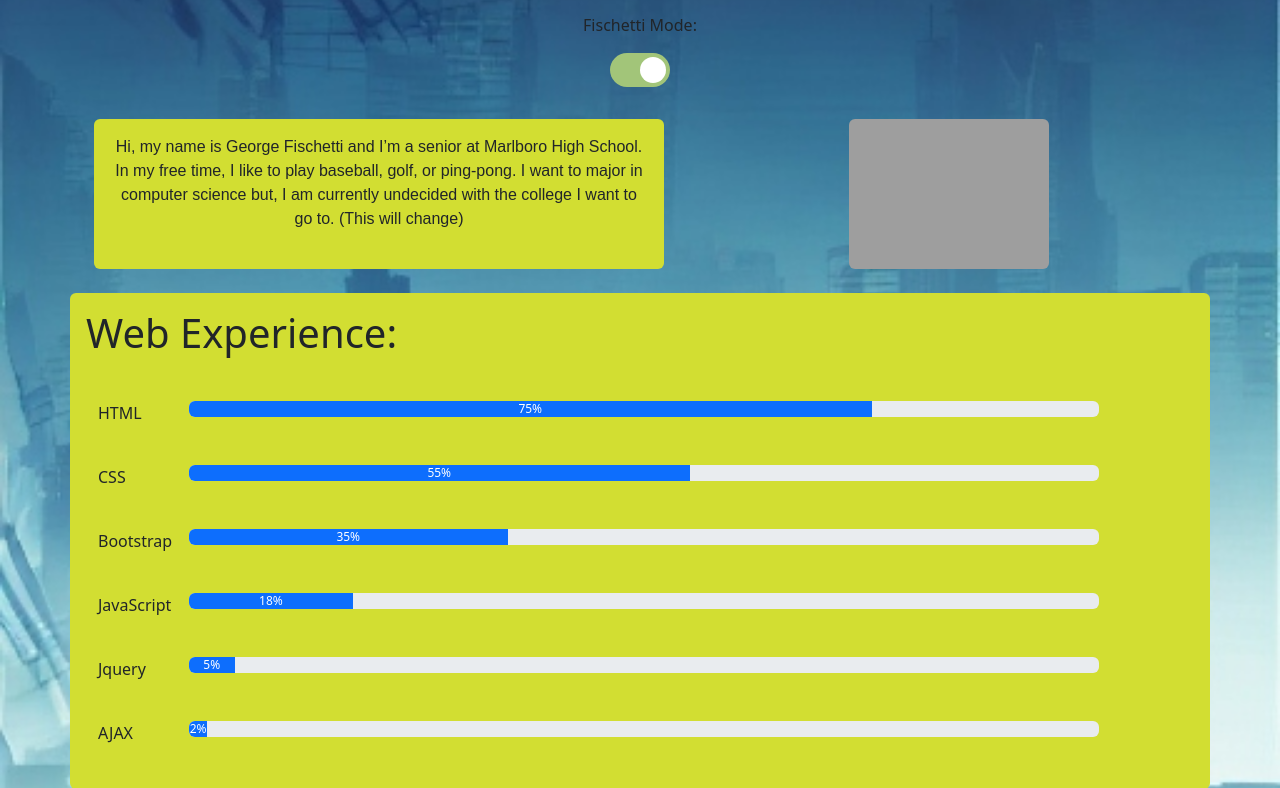
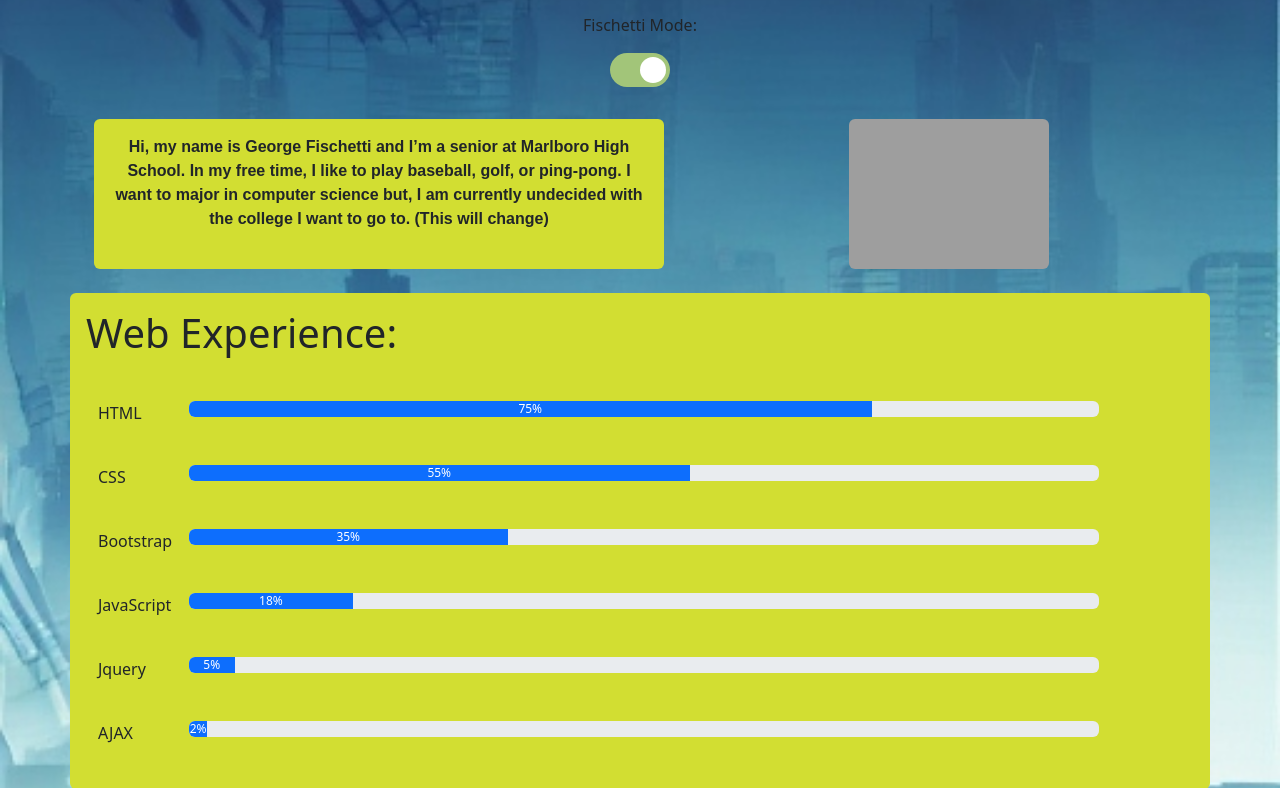
Before and after one commit to ooomega55/Official-Senior-Portfolio, a PHP site: page / in a window 1280 px wide. Shown: the part 80-868 px from the top of the page. Run offline with PHP 8.4, Linux system fonts and the light colour scheme; grey boxes labelled with a size stand in for pictures from a placeholder-image service; some libraries are stand-ins or nearby versions; some web fonts are replaced; grey boxes are pictures that could not be loaded.

Commit message:
font 2 save

```diff
--- a/index.html
+++ b/index.html
@@ -12,6 +12,7 @@
   <script src='js/gallery.js' type="text/javascript"></script>
   <link href="https://cdn.jsdelivr.net/npm/bootstrap@5.3.3/dist/css/bootstrap.min.css" rel="stylesheet"
     integrity="sha384-QWTKZyjpPEjISv5WaRU9OFeRpok6YctnYmDr5pNlyT2bRjXh0JMhjY6hW+ALEwIH" crossorigin="anonymous">
+  <link rel="stylesheet" href="https://use.typekit.net/aza2jji.css">
   <link rel="stylesheet" href="https://use.typekit.net/aza2jji.css">
 </head>
 
@@ -49,7 +50,7 @@
 
     <div class="row">
       <div class="col-6 m-4 p-3 text-center bgabout rounded">
-        <p class="co-headline-reg">Hi, my name is George Fischetti and I’m a senior at Marlboro High School. In my free time, I like to play
+        <p class="cholla">Hi, my name is George Fischetti and I’m a senior at Marlboro High School. In my free time, I like to play
           baseball, golf, or ping-pong. I want to major in computer science but, I am currently undecided with the
           college
           I want to go to. (This will change)</p>
--- a/style.css
+++ b/style.css
@@ -61,6 +61,12 @@ body {
   font-family: "co-headline", sans-serif;
   font-weight: 400;
   font-style: normal;
+}
+
+.cholla {
+  font-family: "cholla-sans", sans-serif;
+font-weight: 700;
+font-style: normal;
 }
 
 
```
